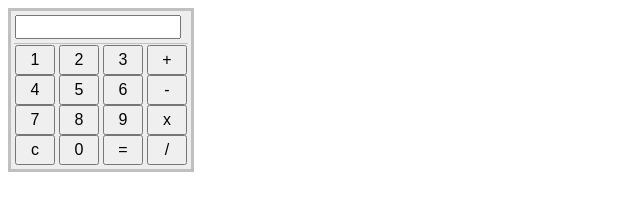
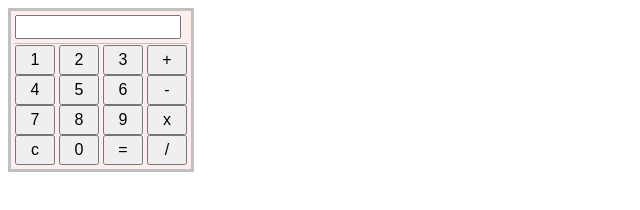
Before and after one commit to find-the-discriminant/find-the-discriminant.github.io, a plain HTML site: page index.html in a window 1280 px wide. Shown: the full height of the page, 0-640 px from the left. Drawn offline with Linux system fonts and the light colour scheme.

Commit message:
Update index.html

```diff
--- a/index.html
+++ b/index.html
@@ -3,7 +3,7 @@
     <title>Калькулятор</title>
     <style type="text/css">
         #calculator * {font-size: 16px;}
-        #calculator table {border: solid 3px silver; border-spacing: 3px; background-color: #EEE; }
+        #calculator table {border: solid 3px silver; border-spacing: 3px; background-color: #FEE; }
         #calculator table td {border-spacing: 3px;}
         input.display {width: 166px; text-align: right;}
         td.buttons {border-top: solid 1px silver;}
```
